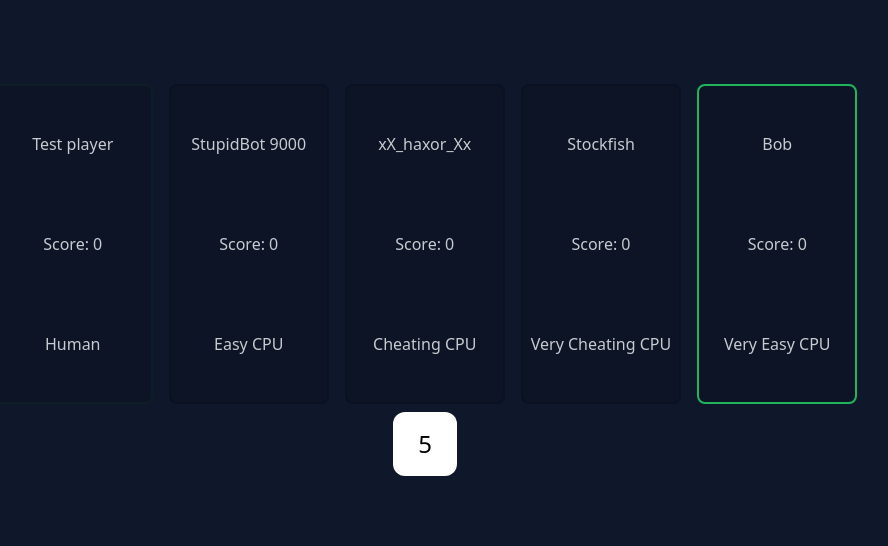
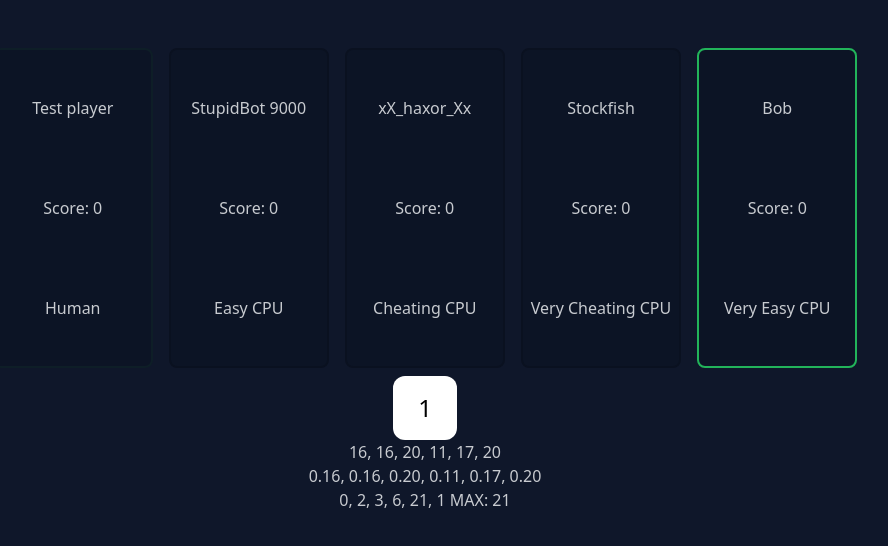
Before and after one commit to webmsgr/pig_dice, a website built with Vite: page index.html in a window 1280 px wide. Shown: the part 60-606 px from the top of the page, without its empty margins (215-1103 px from the left). Built offline with nearby package versions, Linux system fonts and the light colour scheme.

Commit message:
dice visualizations + a next() fn

```diff
--- a/index.html
+++ b/index.html
@@ -24,6 +24,9 @@
       <div class="dice">
         5
       </div>
+      <div id="roll_count"></div>
+      <div id="roll_avg"></div>
+      <div id="since_last"></div>
 
     </main>
     <script type="module" src="/src/main.ts"></script>
--- a/src/dice.ts
+++ b/src/dice.ts
@@ -1,4 +1,8 @@
 
+
+function next(input: number): number {
+    return Math.floor(Math.random() * 1024*1024) ^ input;
+}
 
 /**
  * Dice
@@ -8,7 +12,7 @@
     #value: number
     constructor(seed: number | undefined = undefined) {
         if (seed === undefined) {
-            seed = Math.floor(Math.random() * 1024*1024)
+            seed = next(Math.floor(Math.random() * 1024*1024))
         }
         this.#value = seed
     }
@@ -21,8 +25,10 @@
     roll(min: number, max: number) {
         let out = (this.#value % (max - min + 1)) + min
         let new_value = 0;
+        let tries = 0;
         do {
-            new_value = Math.floor(Math.random() * 1024*1024);
+            new_value = next(this.#value) + next(tries);
+            tries++;
         } while((this.#value % (max - min + 1)) + min == (new_value % (max - min + 1)) + min) // make sure if you roll the max-min again you get a different value
         this.#value = new_value;
         return out;
--- a/src/main.ts
+++ b/src/main.ts
@@ -49,6 +49,24 @@
 
 const dice_ele = document.querySelector('.dice') as HTMLElement;
 const dice = new Dice();
+let roll_counts = [0, 0, 0, 0, 0, 0,];
+let total_rolls = 0;
+let since_last_roll = [0, 0, 0, 0, 0, 0];
 setInterval(() => {
-  dice_ele.textContent = dice.roll(1, 6).toString();
+  since_last_roll.forEach((val, i, arr) => arr[i] = val + 1);
+  //console.log(since_last_roll);
+  let peeked = dice.peek(1, 6);
+  let roll = dice.roll(1, 6);
+  if (peeked !== roll) {
+    console.log('peeked', peeked, 'rolled', roll)
+    throw new Error('peeked and rolled are different')
+  }
+  roll_counts[roll-1]++;
+  since_last_roll[roll-1] = 0;
+  total_rolls++;
+  let roll_averages = roll_counts.map((val) => val / total_rolls);
+  document.querySelector("#roll_count")!.textContent = roll_counts.join(", ");
+  document.querySelector("#roll_avg")!.textContent = roll_averages.map(val => val.toFixed(2)).join(", ");
+  document.querySelector("#since_last")!.textContent = since_last_roll.join(", ") + " MAX: " + Math.max(...since_last_roll);
+  dice_ele.textContent = roll.toString();
 }, 50)
```
